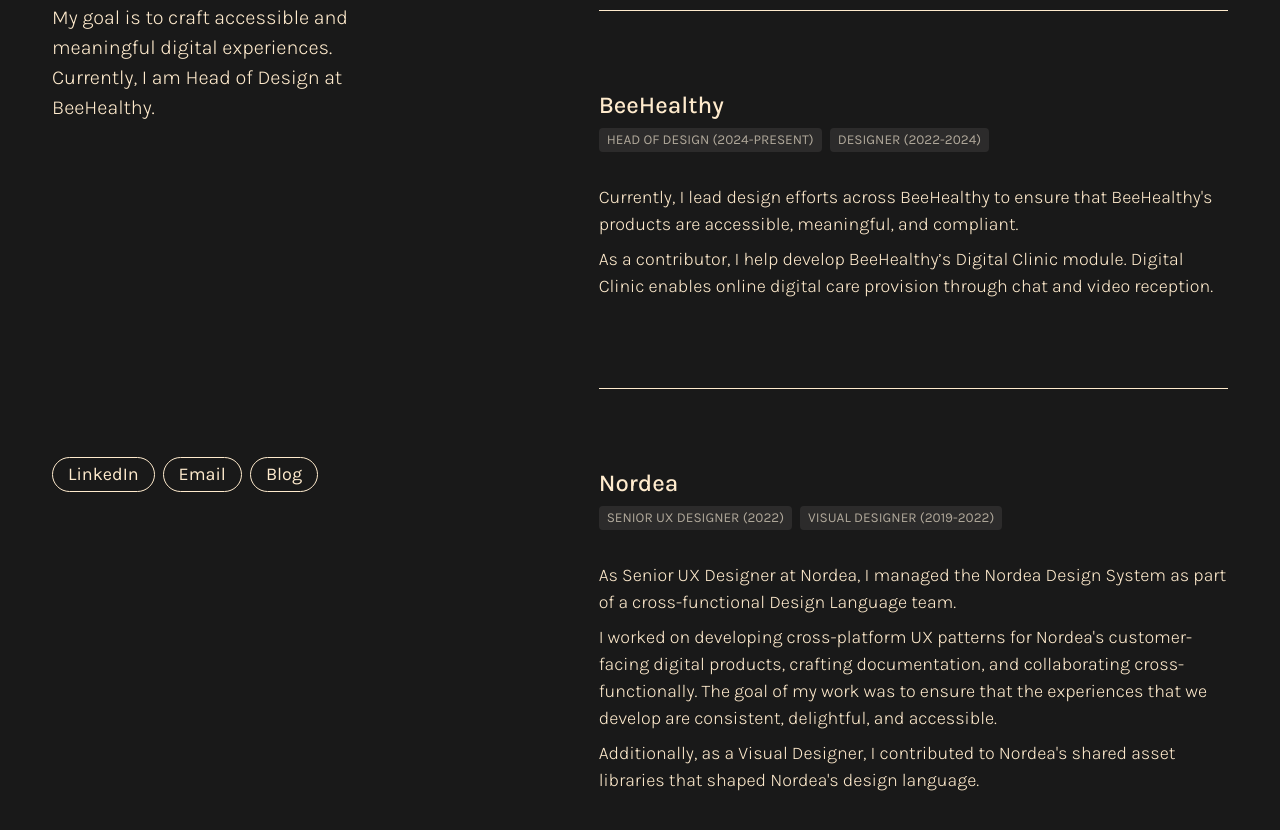
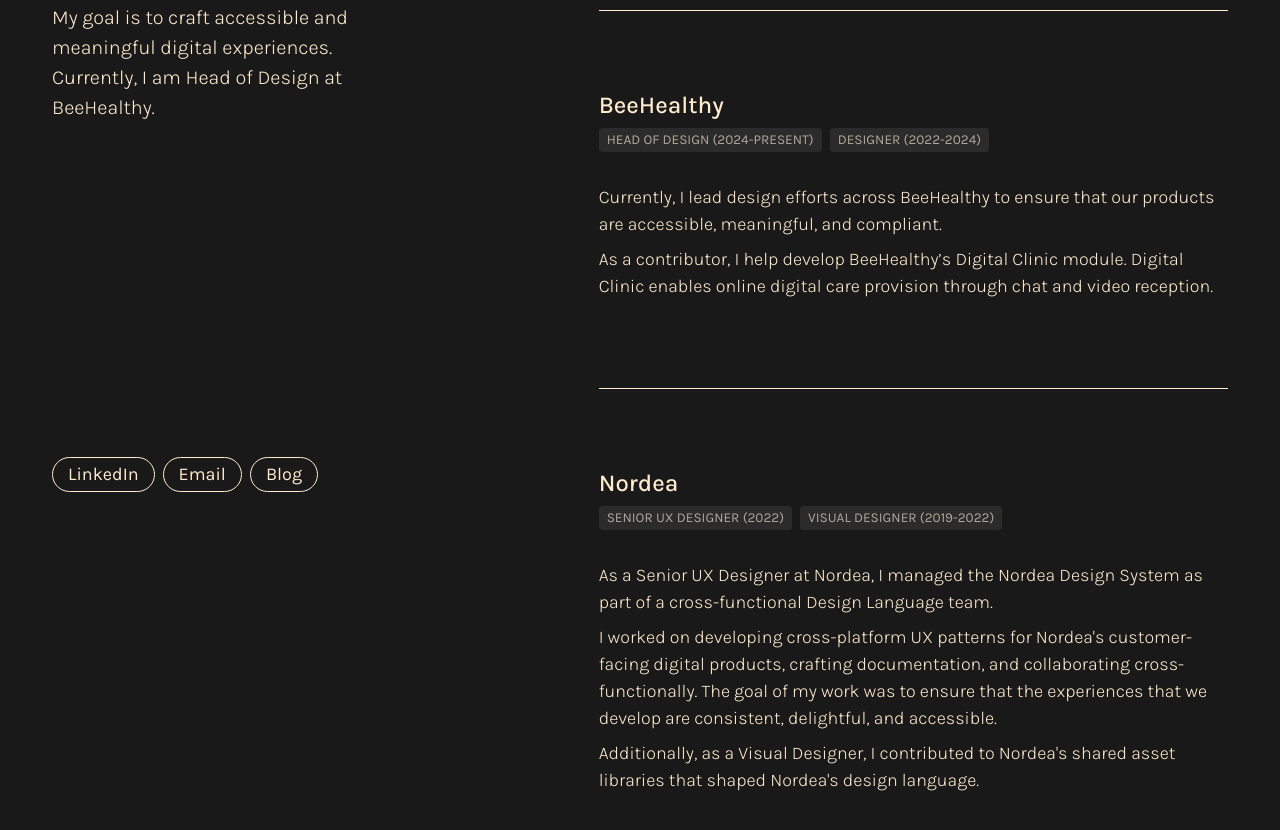
Before and after one commit to nowitches/gushchevacom, a plain HTML site: page index.html in a window 1280 px wide. Shown: the part 268-1098 px from the top of the page. Drawn offline with nearby package versions, Linux system fonts and the light colour scheme; a web font is replaced by a local one.

Commit message:
Update index.html

```diff
--- a/index.html
+++ b/index.html
@@ -81,7 +81,7 @@
                             </div>
                         </div>
                         <div class="paragraphGroup">
-                            <p>Currently, I lead design efforts across BeeHealthy to ensure that BeeHealthy's products are accessible, meaningful, and compliant.</p>
+                            <p>Currently, I lead design efforts across BeeHealthy to ensure that our products are accessible, meaningful, and compliant.</p>
                             <p>As a contributor, I help develop BeeHealthy’s Digital Clinic module. Digital Clinic enables online digital care provision through chat and video reception.</p>
                         </div>
                         <!--<img class="img-fluid" src="../assets/BeeAppDigitalClinic.jpg" alt="">-->
@@ -100,7 +100,7 @@
                             </div>
                         </div>
                         <div class="paragraphGroup">
-                            <p>As Senior UX Designer at Nordea, I managed the Nordea Design System as part of a cross-functional Design Language team.</p>
+                            <p>As a Senior UX Designer at Nordea, I managed the Nordea Design System as part of a cross-functional Design Language team.</p>
                             <p>I worked on developing cross-platform UX patterns for Nordea's customer-facing digital products, crafting documentation, and collaborating cross-functionally. The goal of my work was to ensure that the experiences that we develop are consistent, delightful, and accessible.</p>
                             <p>Additionally, as a Visual Designer, I contributed to Nordea's shared asset libraries that shaped Nordea's design language.</p>
                         </div>
```
